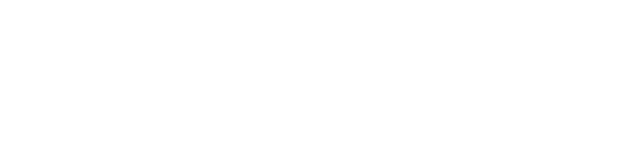
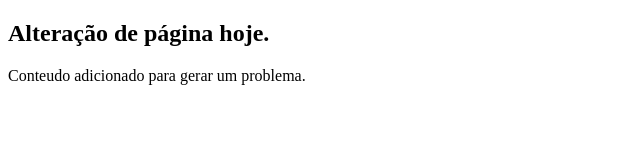
Before and after one commit to hwaja0258/gama-no-github, a plain HTML site: page index.html in a window 1280 px wide. Shown: the whole page, without its empty margins (0-640 px from the left). Drawn offline with Linux system fonts and the light colour scheme.

Commit message:
outro commit desta vez em master

```diff
--- a/index.html
+++ b/index.html
@@ -5,6 +5,7 @@
 	<title>Minha Página</title>
 </head>
 <body>
-
+	<h2>Alteração de página hoje.</h2>
+	<p>Conteudo adicionado para gerar um problema.</p>
 </body>
 </html>
```
